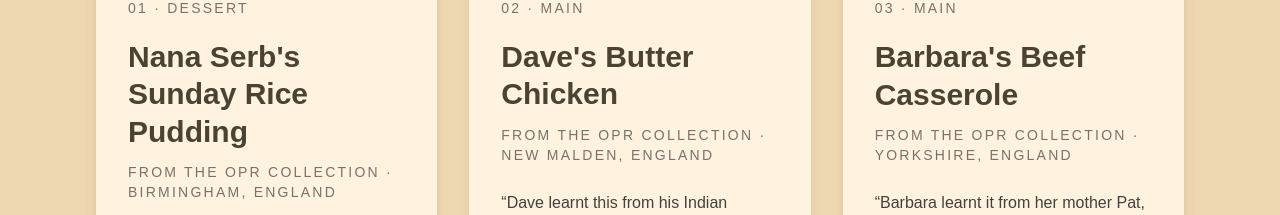
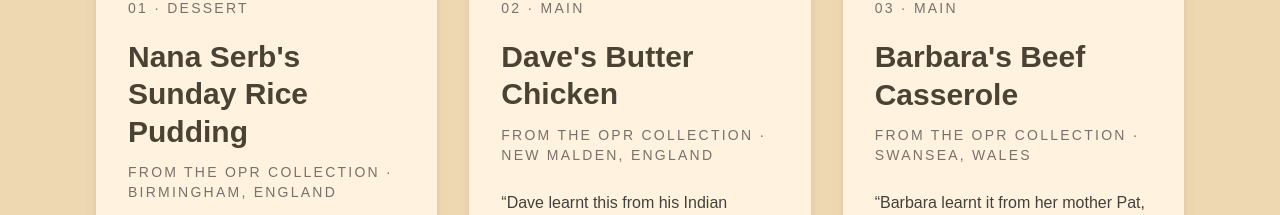
Before and after one commit to OPRUK/opr-platform, a Next.js app: page /family-cookbook in a window 1280 px wide. Shown: the part 1340-1555 px from the top of the page. Built offline with nearby package versions, Linux system fonts and the light colour scheme; no server answers; the database is empty.

Commit message:
Set Barbara recipe location to Swansea

```diff
--- a/app/family-cookbook/[slug]/page.tsx
+++ b/app/family-cookbook/[slug]/page.tsx
@@ -54,7 +54,7 @@ const recipes = {
   },
   "barbaras-beef-casserole": {
     title: "Barbara's Beef Casserole",
-    place: "Yorkshire, England",
+    place: "Swansea, Wales",
     story:
       "Barbara learnt this recipe from her mother, Pat, and made it her own by adding a tablespoon of Bovril. She always prepared it the day before because, as she put it, good things are worth waiting for. We still make it from her flour-dusted recipe book, and nobody is allowed to skip the extra gravy.",
     ingredients: [
--- a/app/family-cookbook/page.tsx
+++ b/app/family-cookbook/page.tsx
@@ -26,7 +26,7 @@ const recipes = [
   },
   {
     title: "Barbara's Beef Casserole",
-    place: "Yorkshire, England",
+    place: "Swansea, Wales",
     story:
       "Barbara learnt it from her mother Pat, then made it her own with a tablespoon of Bovril. She always prepared it a day early, saying that good things were worth waiting for.",
     number: "03",
```
